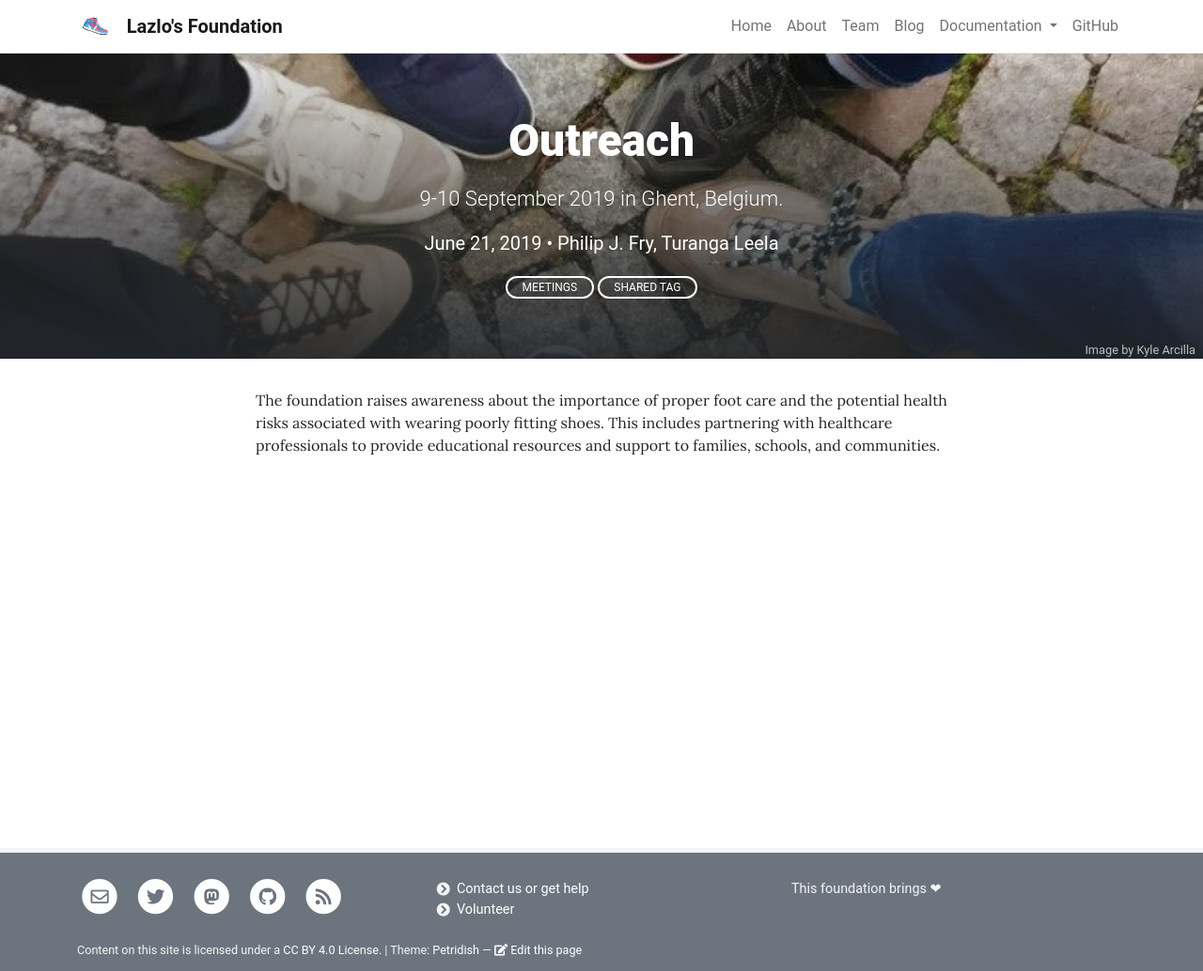
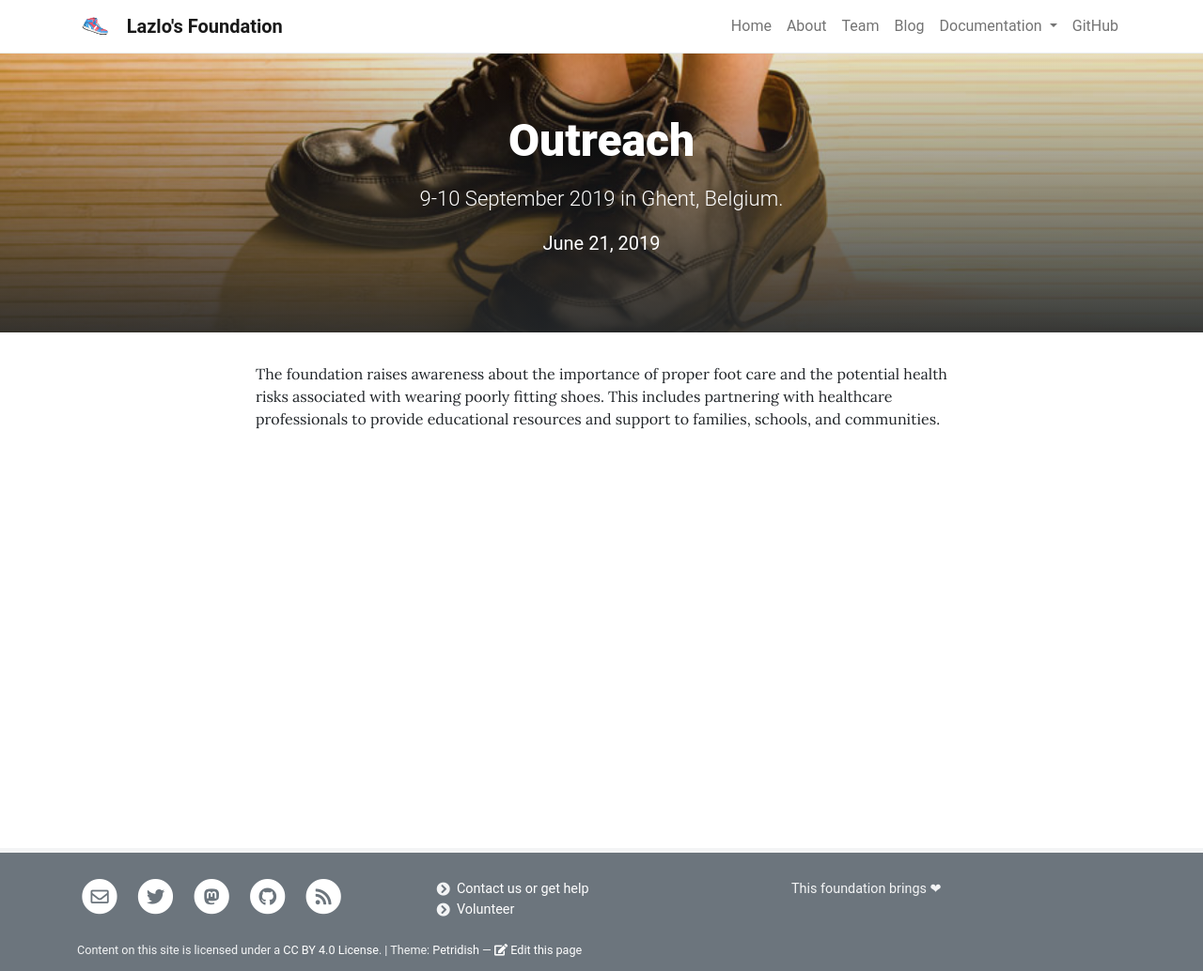
Before and after one commit to laci-foundation/laci-foundation.github.io, a Jekyll site: the page built from _posts/2019-06-21-kickoff-meeting.md, in a window 1280 px wide. Shown: the whole page at 94% size. Built offline with Jekyll 4.4.1, drawn with Linux system fonts in a browser that asks for light colours.

Commit message:
Update 2019-06-21-kickoff-meeting.md

```diff
--- a/_posts/2019-06-21-kickoff-meeting.md
+++ b/_posts/2019-06-21-kickoff-meeting.md
@@ -1,12 +1,8 @@
 ---
 title: Outreach
 description: 9-10 September 2019 in Ghent, Belgium.
-background:
-  img: "assets/theme/images/ezgif.com-webp-to-jpg (1).jpg"
-  by: Kyle Arcilla
-  href: https://unsplash.com/photos/XA1pHcB5AMA
-author: [Philip J. Fry, Turanga Leela]
-tags: [Meetings, Shared tag]
+background: "assets/theme/images/bigshoes.jpg"
+
 ---
 
 The foundation raises awareness about the importance of proper foot care and the potential health risks associated with wearing poorly fitting shoes. This includes partnering with healthcare professionals to provide educational resources and support to families, schools, and communities.
```
